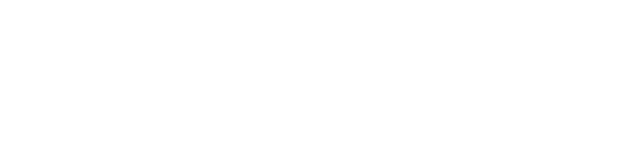
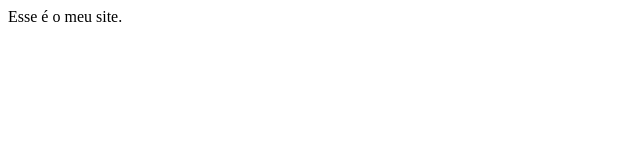
Before and after one commit to gabrielcesar/site, a plain HTML site: page index.html in a window 1280 px wide. Shown: the whole page, without its empty margins (0-640 px from the left). Drawn offline with Linux system fonts and the light colour scheme.

Commit message:
Outra alteração no index.html

```diff
--- a/index.html
+++ b/index.html
@@ -5,5 +5,6 @@
 	<title> Meu Site </title>
 </head>
 <body>
+	Esse é o meu site.
 </body>
 </html>
```
